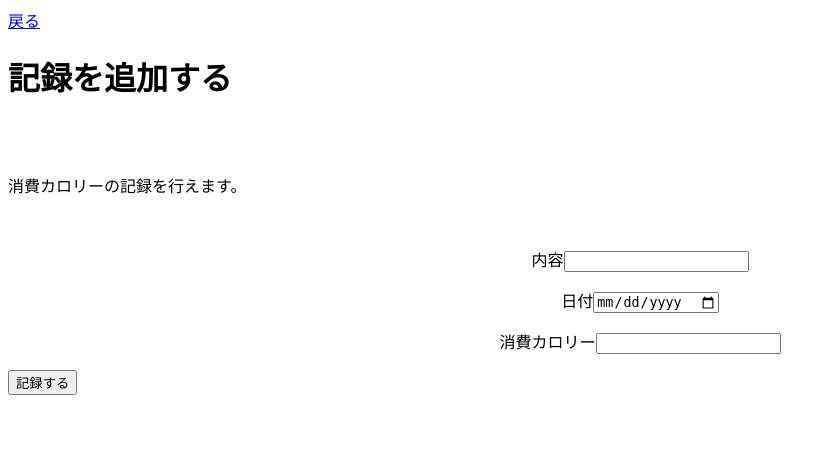
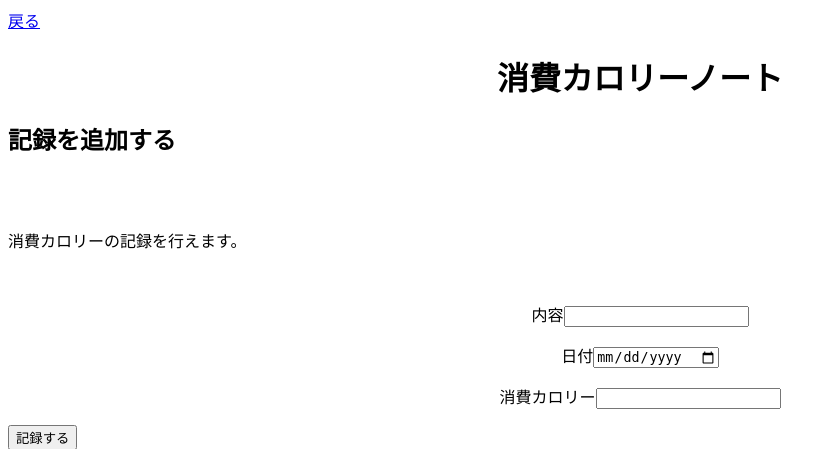
Before and after one commit to sho5518/flask, a Flask app: page /recoad in a window 1280 px wide. Shown: the top 449 px of the page, without its empty margins (0-836 px from the left). Run offline with Flask 2, Linux system fonts and the light colour scheme; some libraries are stand-ins or nearby versions.

Commit message:
Update recoad.html

```diff
--- a/templates/recoad.html
+++ b/templates/recoad.html
@@ -1,6 +1,8 @@
 <a href="home">戻る</a><br>
 <body>
-    <h1>記録を追加する</h1><br><br>
+
+    <h1 style="text-align: center">消費カロリーノート</h1>
+    <h2>記録を追加する</h2><br><br>
     <p>消費カロリーの記録を行えます。</p><br>
 
     <form method="POST" action="recoad">
```
